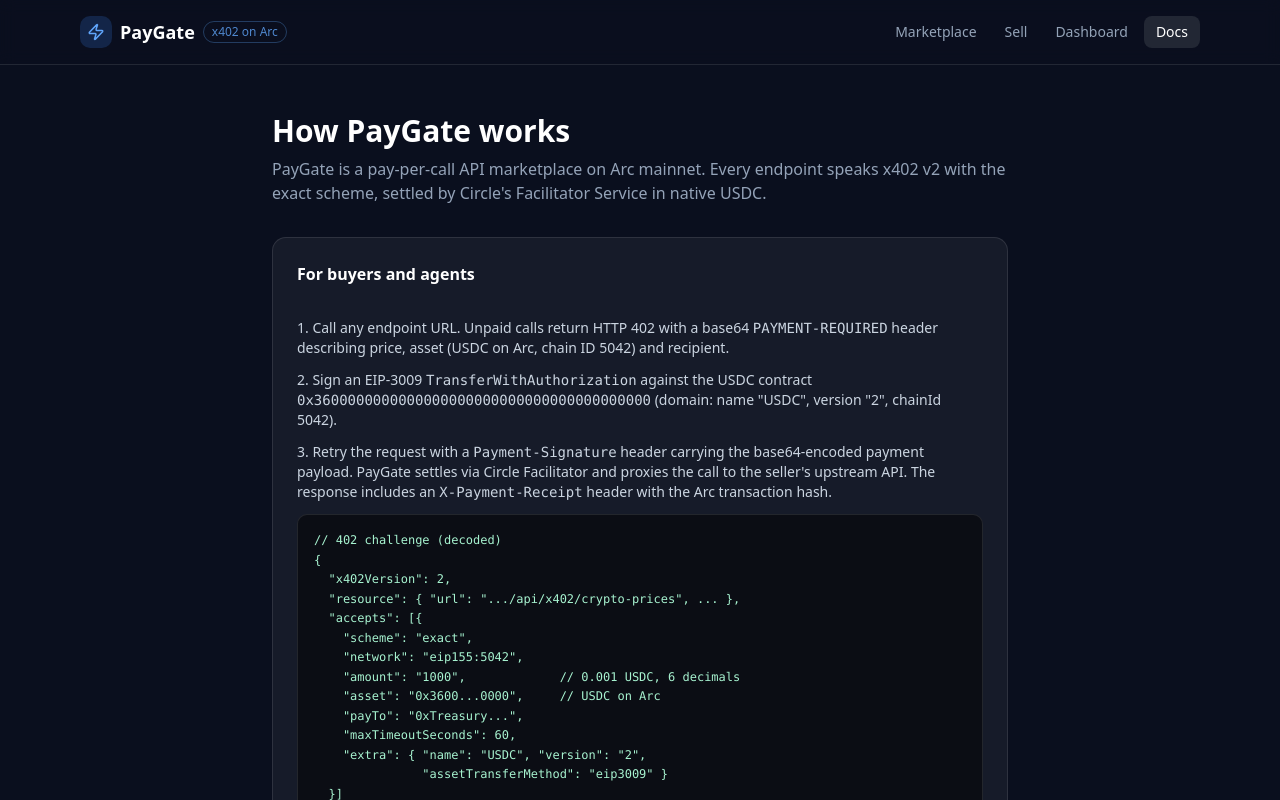
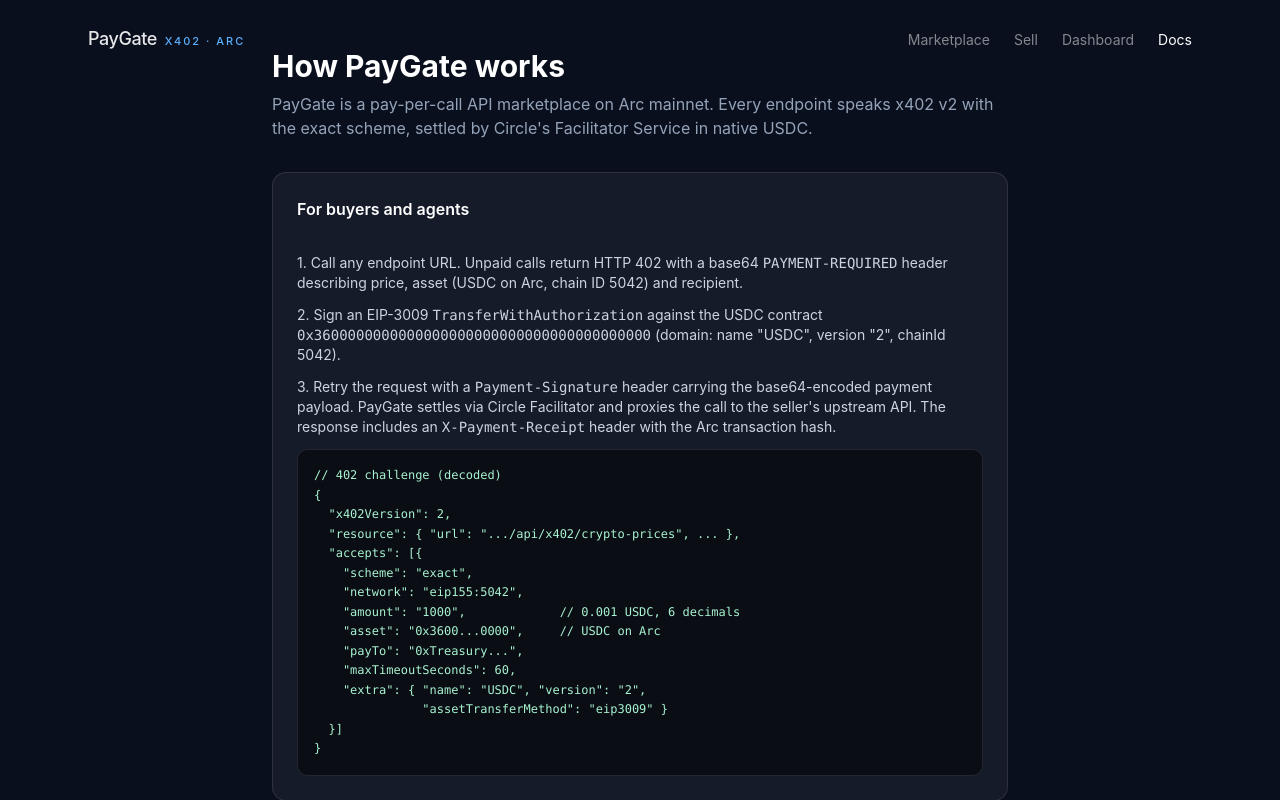
Before and after one commit to lordginge/paygate-arc, a React (Vite) app: page /docs in a window 1280 px wide. Shown: the top 800 px of the page. Built offline with nearby package versions, Linux system fonts and the light colour scheme; what @trpc/react-query would draw is missing.

Commit message:
feat: WebGPU fibre-field background, Circle-blue theme, new header

```diff
--- /dev/null
+++ b/src/components/Fibres.tsx
@@ -0,0 +1,190 @@
+// Living fibre-field background. WebGPU via three.js TSL with automatic
+// WebGL2 fallback (WebGPURenderer selects the backend). Fullscreen QuadMesh
+// runs the shader; a uniform clock drives the drift so motion can pause.
+// Palette: deep navy #050617, USDC blue #2775CA, ice highlight.
+
+import { useEffect, useRef } from "react";
+import * as THREE from "three/webgpu";
+import {
+  uv,
+  uniform,
+  vec2,
+  vec3,
+  sin,
+  smoothstep,
+  mix,
+  mx_noise_float,
+} from "three/tsl";
+
+export interface FibresHandle {
+  setPlaying: (playing: boolean) => void;
+}
+
+export function Fibres({
+  playing,
+  onReady,
+}: {
+  playing: boolean;
+  onReady?: () => void;
+}) {
+  const mountRef = useRef<HTMLDivElement>(null);
+  const stateRef = useRef<{
+    uTime: { value: number };
+    playing: boolean;
+    last: number;
+    renderedOnce: boolean;
+  } | null>(null);
+
+  useEffect(() => {
+    let disposed = false;
+    let renderer: THREE.WebGPURenderer | null = null;
+    const mount = mountRef.current;
+    if (!mount) return;
+
+    const uTime = uniform(0);
+    const uAspect = uniform(1);
+
+    const st = { uTime: uTime as unknown as { value: number }, playing, last: performance.now(), renderedOnce: false, t0: performance.now() };
+    stateRef.current = st;
+
+    // WebGPU driver errors surface as unhandled rejections, not throws.
+    // If one arrives before the first good frame, restart on WebGL2.
+    let fallbackFired = false;
+    const onFailure = (reason: unknown) => {
+      // WebGPU driver errors can arrive asynchronously after the first frames
+      // render black. Accept failure signals within a grace window from init.
+      if (fallbackFired || performance.now() - st.t0 > 4000) return;
+      fallbackFired = true;
+      console.warn("fibres: webgpu failed, falling back to webgl2:", reason);
+      cleanupRef.current?.();
+      cleanupRef.current = null;
+      renderer = null;
+      init(true).catch((err) => console.error("fibres webgl fallback failed:", err));
+    };
+    const onRejection = (ev: PromiseRejectionEvent) => onFailure(ev.reason);
+    const onError = (ev: ErrorEvent) => onFailure(ev.error ?? ev.message);
+    window.addEventListener("unhandledrejection", onRejection);
+    window.addEventListener("error", onError);
+
+    async function init(forceWebGL = false) {
+      renderer = new THREE.WebGPURenderer({ antialias: false, forceWebGL });
+      renderer.setPixelRatio(Math.min(window.devicePixelRatio, 2));
+      renderer.setSize(window.innerWidth, window.innerHeight);
+      await renderer.init();
+      if (disposed || !mount) return;
+      mount.appendChild(renderer.domElement);
+
+      const uvNode = uv().toVar();
+      // Domain-warped vertical fibre strands with fine horizontal thread grain
+      const p = uvNode.sub(0.5).mul(vec2(uAspect, 1.0)).mul(2.4).toVar();
+      const w1 = mx_noise_float(vec3(p.mul(1.1), uTime.mul(0.06)));
+      const w2 = mx_noise_float(vec3(p.mul(1.1).add(37.7), uTime.mul(0.06)));
+      const wp = p.add(vec2(w1, w2).mul(0.85)).toVar();
+
+      const strand = sin(wp.x.mul(13.0).add(uTime.mul(0.22)));
+      const filament = smoothstep(0.975, 1.0, strand.abs());
+      const glow = mx_noise_float(vec3(p.mul(2.3), uTime.mul(0.09)))
+        .mul(0.5)
+        .add(0.5);
+      const thread = sin(wp.y.mul(260.0).add(w1.mul(7.0)))
+        .mul(0.5)
+        .add(0.5);
+
+      const navy = vec3(0.02, 0.024, 0.09);
+      const usdc = vec3(0.153, 0.459, 0.792);
+      const ice = vec3(0.56, 0.76, 1.0);
+      const fibreCol = mix(usdc, ice, thread.mul(0.55));
+
+      // Legibility vignette: fibres breathe at the edges, near-calm centre
+      const r = uvNode.sub(vec2(0.5, 0.52)).mul(vec2(uAspect, 1.0)).length();
+      const vig = smoothstep(0.12, 0.95, r);
+
+      material.colorNode = navy.add(
+        fibreCol
+          .mul(filament)
+          .mul(glow.mul(0.85).add(0.15))
+          .mul(vig.mul(0.94).add(0.06))
+          .mul(0.8),
+      );
+
+      const quad = new THREE.QuadMesh(material);
+
+      const onResize = () => {
+        uAspect.value = window.innerWidth / window.innerHeight;
+        renderer!.setSize(window.innerWidth, window.innerHeight);
+      };
+      window.addEventListener("resize", onResize);
+      onResize();
+
+      renderer.setAnimationLoop(() => {
+        try {
+          const now = performance.now();
+          const dt = (now - st.last) / 1000;
+          st.last = now;
+          if (st.playing) uTime.value += dt;
+          quad.render(renderer!);
+          st.renderedOnce = true;
+        } catch (e) {
+          if (!st.renderedOnce && !forceWebGL) {
+            // WebGPU present but broken (e.g. software driver) — retry on WebGL2
+            renderer?.setAnimationLoop(null);
+            cleanupRef.current?.();
+            cleanupRef.current = null;
+            renderer = null;
+            init(true).catch((err) => console.error("fibres webgl fallback failed:", err));
+          } else {
+            console.error("fibres frame failed:", e);
+          }
+        }
+      });
+
+      onReady?.();
+
+      cleanupRef.current = () => {
+        window.removeEventListener("resize", onResize);
+        renderer?.setAnimationLoop(null);
+        renderer?.dispose();
+        if (renderer?.domElement.parentElement === mount) {
+          mount.removeChild(renderer.domElement);
+        }
+      };
+    }
+
+    const material = new THREE.NodeMaterial();
+    const cleanupRef: { current: (() => void) | null } = { current: null };
+    init().catch((e) => {
+      console.error("fibres init failed:", e);
+      if (mount) {
+        const el = document.createElement("div");
+        el.style.cssText =
+          "position:fixed;bottom:8px;left:8px;z-index:9999;color:#f66;font:11px monospace;max-width:60ch;white-space:pre-wrap";
+        el.textContent = "fibres: " + String(e?.message ?? e);
+        mount.appendChild(el);
+      }
+    });
+
+    return () => {
+      disposed = true;
+      window.removeEventListener("unhandledrejection", onRejection);
+      window.removeEventListener("error", onError);
+      cleanupRef.current?.();
+    };
+    // eslint-disable-next-line react-hooks/exhaustive-deps
+  }, []);
+
+  useEffect(() => {
+    if (stateRef.current) {
+      stateRef.current.playing = playing;
+      stateRef.current.last = performance.now();
+    }
+  }, [playing]);
+
+  return (
+    <div
+      ref={mountRef}
+      aria-hidden
+      className="fixed inset-0 -z-10 [&>canvas]:h-full [&>canvas]:w-full"
+      style={{ background: "#050617" }}
+    />
+  );
+}
--- a/src/components/SiteHeader.tsx
+++ b/src/components/SiteHeader.tsx
@@ -1,5 +1,4 @@
 import { Link, NavLink } from "react-router";
-import { Zap } from "lucide-react";
 
 const nav = [
   { to: "/", label: "Marketplace" },
@@ -10,28 +9,26 @@
 
 export function SiteHeader() {
   return (
-    <header className="border-b border-white/10 bg-[#0a0f1e]/90 backdrop-blur sticky top-0 z-50">
-      <div className="mx-auto max-w-6xl px-4 h-16 flex items-center justify-between">
-        <Link to="/" className="flex items-center gap-2 text-white font-semibold text-lg">
-          <span className="inline-flex h-8 w-8 items-center justify-center rounded-lg bg-blue-500/20 text-blue-400">
-            <Zap size={18} />
-          </span>
+    <header className="fixed top-0 inset-x-0 z-50">
+      <div className="mx-auto max-w-6xl px-6 h-20 flex items-center justify-between">
+        <Link
+          to="/"
+          className="text-white/90 font-medium tracking-tight text-lg flex items-baseline gap-2"
+        >
           PayGate
-          <span className="text-xs font-normal text-blue-400/80 border border-blue-400/30 rounded-full px-2 py-0.5">
-            x402 on Arc
+          <span className="text-[11px] uppercase tracking-[0.18em] text-[#5AB0FF]">
+            x402 · Arc
           </span>
         </Link>
-        <nav className="flex items-center gap-1">
+        <nav className="flex items-center gap-6">
           {nav.map((item) => (
             <NavLink
               key={item.to}
               to={item.to}
               end={item.to === "/"}
               className={({ isActive }) =>
-                `px-3 py-1.5 rounded-md text-sm transition-colors ${
-                  isActive
-                    ? "bg-white/10 text-white"
-                    : "text-slate-400 hover:text-white hover:bg-white/5"
+                `link-line text-sm transition-colors ${
+                  isActive ? "text-white" : "text-white/50 hover:text-white/90"
                 }`
               }
             >
--- a/src/index.css
+++ b/src/index.css
@@ -4,72 +4,90 @@
 
 @layer base {
   :root {
-    --background: 0 0% 100%;
-    --foreground: 240 10% 3.9%;
-    --card: 0 0% 100%;
-    --card-foreground: 240 10% 3.9%;
-    --popover: 0 0% 100%;
-    --popover-foreground: 240 10% 3.9%;
-    --primary: 240 5.9% 10%;
-    --primary-foreground: 0 0% 98%;
-    --secondary: 240 4.8% 95.9%;
-    --secondary-foreground: 240 5.9% 10%;
-    --muted: 240 4.8% 95.9%;
-    --muted-foreground: 240 3.8% 46.1%;
-    --accent: 240 4.8% 95.9%;
-    --accent-foreground: 240 5.9% 10%;
-    --destructive: 0 84.2% 60.2%;
+    --background: 232 58% 5%;
+    --foreground: 0 0% 98%;
+    --card: 232 45% 7%;
+    --card-foreground: 0 0% 98%;
+    --popover: 232 45% 7%;
+    --popover-foreground: 0 0% 98%;
+    --primary: 207 68% 47%;
+    --primary-foreground: 0 0% 100%;
+    --secondary: 232 20% 14%;
+    --secondary-foreground: 0 0% 98%;
+    --muted: 232 20% 14%;
+    --muted-foreground: 230 10% 60%;
+    --accent: 232 20% 14%;
+    --accent-foreground: 0 0% 98%;
+    --destructive: 0 62.8% 45%;
     --destructive-foreground: 0 0% 98%;
-    --border: 240 5.9% 90%;
-    --input: 240 5.9% 90%;
-    --ring: 240 5.9% 10%;
+    --border: 230 20% 16%;
+    --input: 230 20% 18%;
+    --ring: 207 68% 47%;
     --radius: 0.625rem;
-    --sidebar-background: 0 0% 98%;
-    --sidebar-foreground: 240 5.3% 26.1%;
-    --sidebar-primary: 240 5.9% 10%;
-    --sidebar-primary-foreground: 0 0% 98%;
-    --sidebar-accent: 240 4.8% 95.9%;
-    --sidebar-accent-foreground: 240 5.9% 10%;
-    --sidebar-border: 220 13% 91.5%;
-    --sidebar-ring: 217.2 91.2% 59.8%;
   }
 
-  .dark {
-    --background: 240 10% 3.9%;
-    --foreground: 0 0% 98%;
-    --card: 240 10% 3.9%;
-    --card-foreground: 0 0% 98%;
-    --popover: 240 10% 3.9%;
-    --popover-foreground: 0 0% 98%;
-    --primary: 0 0% 98%;
-    --primary-foreground: 240 5.9% 10%;
-    --secondary: 240 3.7% 15.9%;
-    --secondary-foreground: 0 0% 98%;
-    --muted: 240 3.7% 15.9%;
-    --muted-foreground: 240 5% 64.9%;
-    --accent: 240 3.7% 15.9%;
-    --accent-foreground: 0 0% 98%;
-    --destructive: 0 62.8% 30.6%;
-    --destructive-foreground: 0 0% 98%;
-    --border: 240 3.7% 15.9%;
-    --input: 240 3.7% 15.9%;
-    --ring: 240 4.9% 83.9%;
-    --sidebar-background: 240 5.9% 10%;
-    --sidebar-foreground: 240 4.8% 95.9%;
-    --sidebar-primary: 224.3 76.3% 48%;
-    --sidebar-primary-foreground: 0 0% 100%;
-    --sidebar-accent: 240 3.7% 15.9%;
-    --sidebar-accent-foreground: 240 4.8% 95.9%;
-    --sidebar-border: 240 3.7% 15.9%;
-    --sidebar-ring: 217.2 91.2% 59.8%;
+  * {
+    @apply border-border;
+  }
+
+  html {
+    scrollbar-width: none;
+  }
+
+  body {
+    @apply bg-background text-foreground;
+    font-family:
+      -apple-system, BlinkMacSystemFont, "SF Pro Display", "SF Pro Text",
+      "Inter", "Helvetica Neue", Arial, sans-serif;
+    -webkit-font-smoothing: antialiased;
+    -moz-osx-font-smoothing: grayscale;
+    overflow-x: hidden;
+  }
+
+  ::-webkit-scrollbar {
+    display: none;
+  }
+
+  ::selection {
+    background: rgba(39, 117, 202, 0.4);
   }
 }
 
-@layer base {
-  * {
-    @apply border-border;
+@layer components {
+  /* Signature link underline (0 -> 100% width) */
+  .link-line {
+    position: relative;
   }
-  body {
-    @apply bg-background text-foreground;
+  .link-line::after {
+    content: "";
+    position: absolute;
+    left: 0;
+    bottom: -2px;
+    height: 1px;
+    width: 0;
+    background: currentColor;
+    transition: width 0.3s linear;
+  }
+  .link-line:hover::after {
+    width: 100%;
+  }
+
+  /* Fixed vignette softening viewport edges over the fibre field */
+  .edge-fade-top,
+  .edge-fade-bottom {
+    position: fixed;
+    left: 0;
+    right: 0;
+    height: 160px;
+    pointer-events: none;
+    z-index: 1;
+  }
+  .edge-fade-top {
+    top: 0;
+    background: linear-gradient(to bottom, rgba(5, 6, 23, 0.9), transparent);
+  }
+  .edge-fade-bottom {
+    bottom: 0;
+    background: linear-gradient(to top, rgba(5, 6, 23, 0.9), transparent);
   }
 }
```
